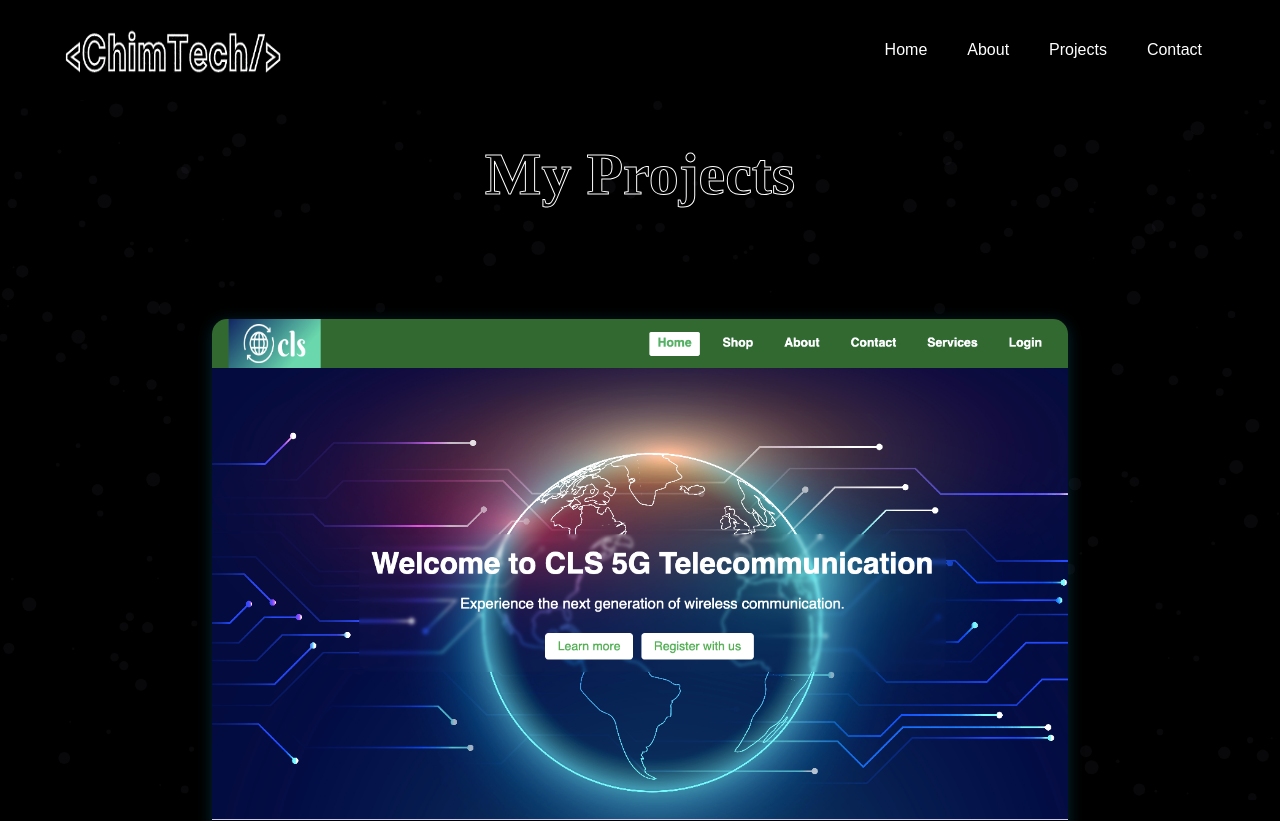
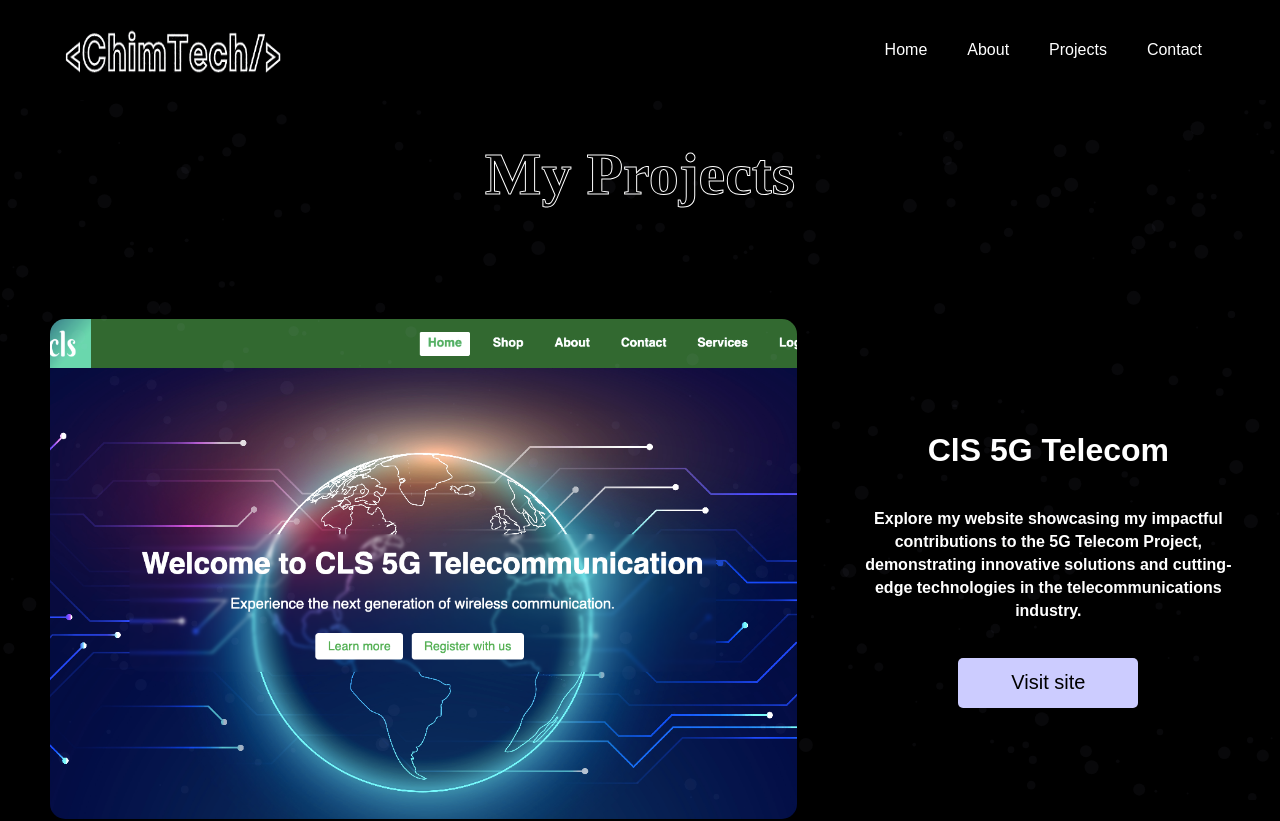
Before and after one commit to Chimajunior/my_portfolio, a React (Create React App) app: page /Projects in a window 1280 px wide. Shown: the top 821 px of the page. Built offline with nearby package versions, Linux system fonts and the light colour scheme.

Commit message:
updated comm

```diff
--- a/src/components/ProjectItem.jsx
+++ b/src/components/ProjectItem.jsx
@@ -8,8 +8,11 @@
       data-aos-duration="3000"
       data-aos-once="false"
     >
-      <div className="backImage" style={{ backgroundImage: `url(${image})` }}></div>
-
+      <div
+        className="backImage"
+        style={{ backgroundImage: `url(${image})` }}
+      ></div>
+      <div className="textContain">
         <h1 data-aos="zoom-in" data-aos-duration="3000" data-aos-once="false">
           {name}
         </h1>
@@ -17,9 +20,8 @@
           {content}
         </p>
         <div className="buttContainer">
-      <button>
-      {site}
-      </button>
+          <button>{site}</button>
+        </div>
       </div>
     </div>
   );
--- a/src/helpers/ProjectLists.jsx
+++ b/src/helpers/ProjectLists.jsx
@@ -8,22 +8,22 @@
     name: "ClS 5G Telecom",
     image: CLS,
     content:
-      "Lorem ipsum dolor, sit amet consectetur adipisicing elit. Ducimus iste ipsa molestiae cupiditate consectetur itaque, veniam deleniti unde perspiciatis aspernatur id? Explicabo, sequi nostrum fuga dolores magnam tempora doloribus hic.",
+      "Explore my website showcasing my impactful contributions to the 5G Telecom Project, demonstrating innovative solutions and cutting-edge technologies in the telecommunications industry.",
     site: <a href="https://d7bed9ee.cls-5g-telecommunication.pages.dev/" target="_blank"  rel="noreferrer">Visit site</a>,
   },
   {
     name: "Chima jr's Diner",
     image: Burger,
     content:
-      "Lorem ipsum dolor, sit amet consectetur adipisicing elit. Ducimus iste ipsa molestiae cupiditate consectetur itaque, veniam deleniti unde perspiciatis aspernatur id? Explicabo, sequi nostrum fuga dolores magnam tempora doloribus hic.",
+      "Explore my diner's website, a tasteful and straightforward presentation of my evolving menu. This online space captures the essence of our culinary journey, accentuating simplicity, transparency, and an enduring commitment to delivering delicious excellence.",
     site: <a href="" target="_blank">Visit site</a>,
 
   },
   {
-    name: "My Portfolio",
+    name: "ChimTech",
     image: Portfolio,
     content:
-      "Lorem ipsum dolor, sit amet consectetur adipisicing elit. Ducimus iste ipsa molestiae cupiditate consectetur itaque, veniam deleniti unde perspiciatis aspernatur id? Explicabo, sequi nostrum fuga dolores magnam tempora doloribus hic.",
+      "Introducing my portfolio, a refined and understated exhibit showcasing the evolution of my work. This website shows my professional journey, placing a premium on simplicity, transparency, and an unwavering dedication to achieving the highest standards of excellence.",
     site: <a href="#">Visit site</a>,
   },
   {
--- a/src/pages/About.jsx
+++ b/src/pages/About.jsx
@@ -47,9 +47,8 @@
               <br /> Check out some of my work in the{" "}
               <a href="/projects">Projects</a> section.
               <br /> <br />
-              Animi commodi excepturi corrupti assumenda rerum <br />
-              explicabo ipsam dolores veritatis sed a quam nesciunt laborum,
-              <br /> labore molestias earum ea, ducimus odio velit?
+              Developing things for the web since 2021.<br />
+              I'm currently based in Nigeria.
             </p>
             <Link to="/contact">
               <button>Contact Me</button>
--- a/src/pages/Projects.jsx
+++ b/src/pages/Projects.jsx
@@ -8,9 +8,7 @@
     <div className="projects">
       <h1
         className="projectTitle"
-        // data-aos="fade-down"
-        // data-aos-duration="3000"
-        // data-aos-once="true"
+
       >
         My Projects
       </h1>
--- a/src/styles/Navbar.css
+++ b/src/styles/Navbar.css
@@ -39,7 +39,6 @@
 .navbar .links button {
   background-color: transparent;
   border: none;
-
   color: white;
   cursor: pointer;
 }
--- a/src/styles/Project.css
+++ b/src/styles/Project.css
@@ -1,11 +1,9 @@
 .projects {
   width: 100%;
   height: auto;
-  display: flex;
-  /* justify-content: center; */
+  position: relative;
   align-items: center;
   flex-direction: column;
-  /* padding: 30px; */
 }
 .projects .projectTitle {
   font-family: cursive;
@@ -18,37 +16,45 @@
 }
 
 .projectList {
-  width: 70%;
+  width: 100%;
   height: auto;
   display: flex;
   justify-content: center;
   flex-direction: column;
   color: white;
   z-index: 999;
-
 }
 .projectItem {
   border-radius: 15px;
   margin: 20px;
-  box-shadow: 0px 3px 15px rgba(10, 100, 128, 0.4);
-  margin-bottom: 100px;
+  margin-left: 50px;
+  margin-bottom: 300px;
+  display: flex;
+  gap: 40px;
 }
-.projectItem:hover {
-  box-shadow: 5px 7px 17px rgba(10, 100, 128, 0.4);
+/* .projectItem:hover {
+  ox-shadow: 5px 7px 17px rgba(10, 100, 128, 0.4);
   transition: 0.3s ease-in;
   cursor: pointer;
+} */
+.textContain {
+  padding: 25px;
+  width: 50%;
+  display: flex;
+  flex-direction: column;
+  align-items: center;
+  justify-content: center;
+  text-align: center;
 }
-
 .projectItem .backImage {
-  border-top-left-radius: 15px;
-  border-top-right-radius: 15px;
+  position: relative;
+  border-radius: 15px;
   width: 100%;
   height: 500px;
-  /* background-position: center; */
+  background-position: center;
   background-repeat: no-repeat;
   background-size: cover;
-  z-index: 999;
-  border-bottom: 1px solid #cce;
+  /* z-index: 2000; */
 }
 .projectItem div:hover {
   transition: 0.3s ease-in;
@@ -57,10 +63,12 @@
 
 .projectItem h1,
 .projectItem p {
-  margin-left: 20px;
   z-index: 999;
 }
-
+.projectItem p {
+  line-height: 23px;
+  font-weight: bold;
+}
 .projectItem button {
   border: none;
   outline: none;
@@ -85,6 +93,7 @@
   display: flex;
   justify-content: center;
   align-items: center;
+  margin-top: 20px;
 }
 
 /* responsiveness */
```
Also changed, not shown: src/pages/Contact.jsx (+45 -16 lines), src/styles/Thanks.css (+5 -5 lines). Lines whose indentation alone changed are shown as unchanged.
